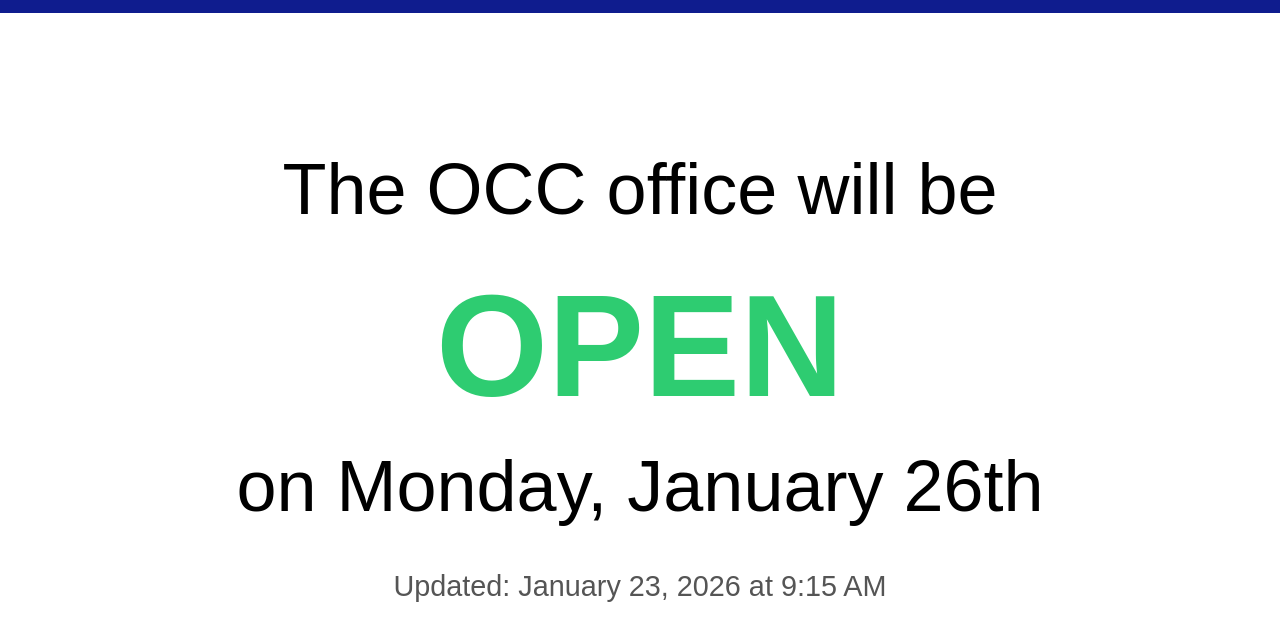
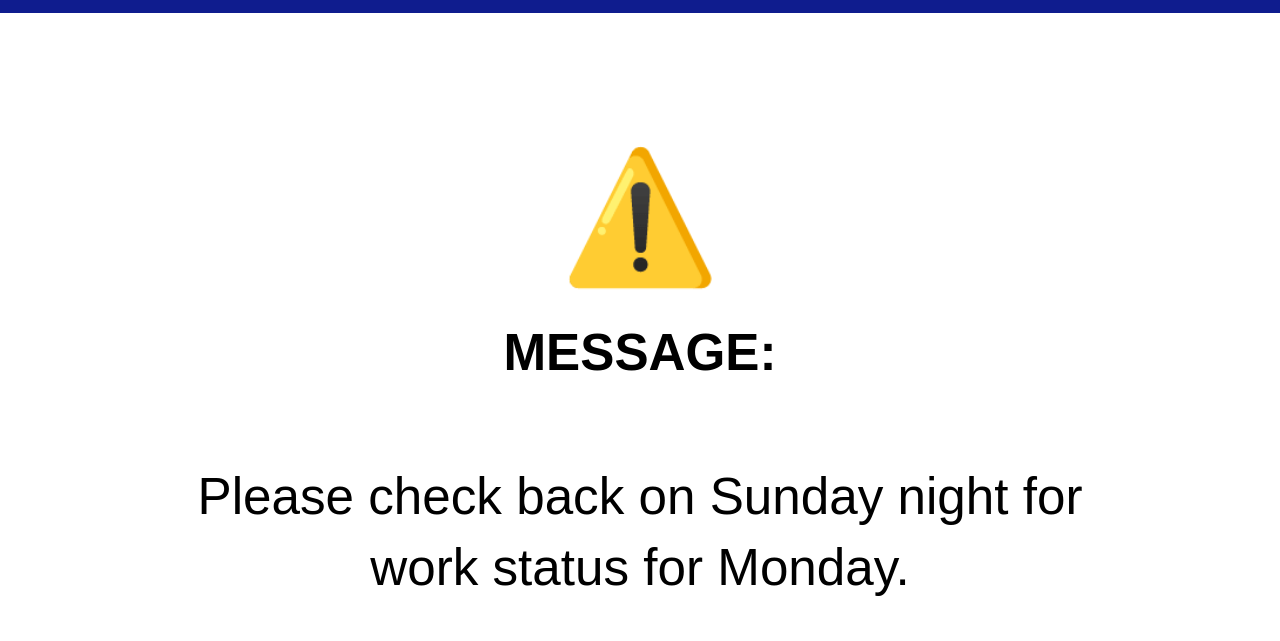
Before and after one commit to optimumcontrols/status, a plain HTML site: page index.html in a window 1280 px wide. Shown: the part 67-708 px from the top of the page. Drawn offline with Linux system fonts and the light colour scheme.

Commit message:
Update index.html

```diff
--- a/index.html
+++ b/index.html
@@ -24,8 +24,8 @@
       display: flex;
       align-items: center;
       justify-content: center;
+      gap: 12px;
       padding: 16px;
-      gap: 12px;
     }
 
     .logo {
@@ -73,7 +73,17 @@
       color: #555;
     }
 
-    /* MOBILE FIXES */
+    .warning-icon {
+      font-size: clamp(4rem, 15vw, 8rem);
+      margin-bottom: 24px;
+    }
+
+    .message-text {
+      font-size: clamp(2rem, 6vw, 3.2rem);
+      max-width: 900px;
+      line-height: 1.4;
+    }
+
     @media (max-width: 600px) {
       .header {
         flex-direction: column;
@@ -86,10 +96,6 @@
       .header h1 {
         white-space: normal;
       }
-
-      .content {
-        padding: 20px;
-      }
     }
   </style>
 </head>
@@ -101,17 +107,39 @@
   </div>
 
   <div class="content">
-    <div id="statusText" class="status-text"></div>
-    <div id="lastUpdated" class="updated"></div>
+
+    <div id="messageMode" style="display:none;">
+      <div class="warning-icon">⚠️</div>
+      <div class="message-text">
+        <strong>MESSAGE:</strong><br /><br />
+        Please check back on Sunday night for work status for Monday.
+      </div>
+    </div>
+
+    <div id="normalMode" style="display:none;">
+      <div id="statusText" class="status-text"></div>
+      <div id="lastUpdated" class="updated"></div>
+    </div>
+
   </div>
 
   <script>
-    // stuff to edit
-    const officeOpen = true;
+
+    //scren toggle
+
+    const showMessageMode = true; // true shows Warning screen, false shows NORMAL status screen -> (swap to on sunday)
+
+
+    //sdfasxsx
+
+    const officeOpen = true; // true = OPEN, false = CLOSED
     const officeDateText = "Monday, January 26th";
-    const lastUpdatedText = "January 23, 2026 at 9:15 AM";
-    // end of edit items
+    const lastUpdatedText = "January 25, 2026 at 3:15 PM";
 
+
+
+    const messageModeEl = document.getElementById("messageMode");
+    const normalModeEl = document.getElementById("normalMode");
     const statusTextEl = document.getElementById("statusText");
     const lastUpdatedEl = document.getElementById("lastUpdated");
 
@@ -127,11 +155,18 @@
     }
 
     function updateLastUpdated() {
-      lastUpdatedEl.textContent = `Updated: ${lastUpdatedText}`;
+      lastUpdatedEl.textContent = `Last updated: ${lastUpdatedText}`;
     }
 
-    updateStatus();
-    updateLastUpdated();
+    if (showMessageMode) {
+      messageModeEl.style.display = "block";
+      normalModeEl.style.display = "none";
+    } else {
+      messageModeEl.style.display = "none";
+      normalModeEl.style.display = "block";
+      updateStatus();
+      updateLastUpdated();
+    }
   </script>
 
 </body>
```
